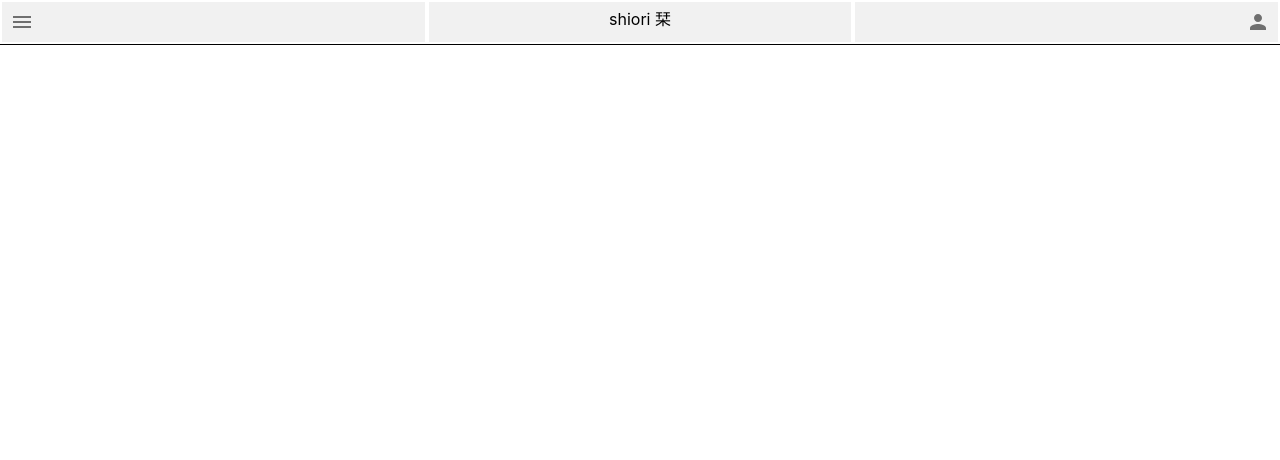
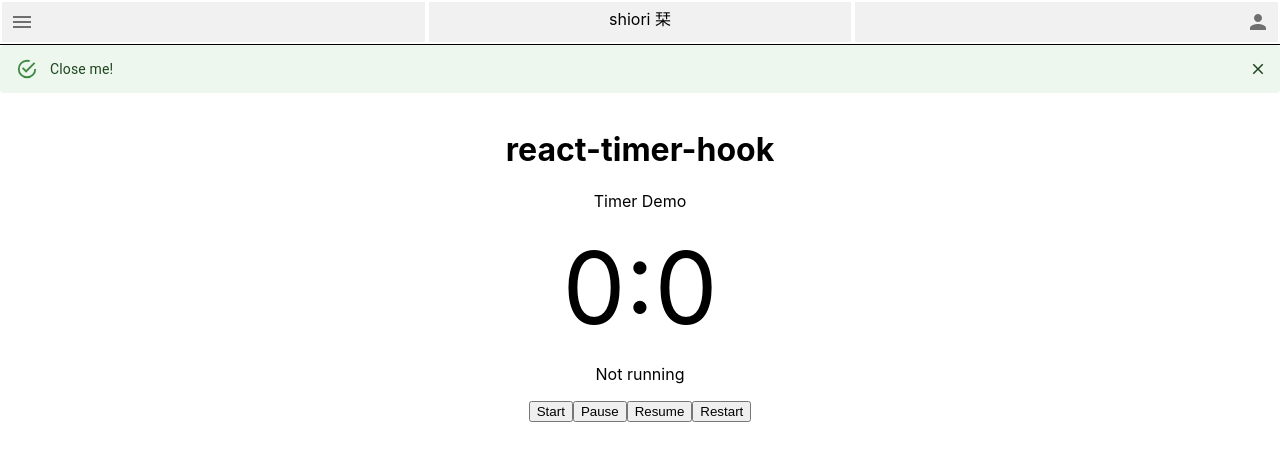
Before and after one commit to ken2020n/shiori-frontend-mvp, a React (Create React App) app: page / in a window 1280 px wide. Shown: the top 460 px of the page. Built offline with nearby package versions, Linux system fonts and the light colour scheme.

Commit message:
feat: implement basic timer feature and layout

```diff
--- a/package.json
+++ b/package.json
@@ -14,6 +14,7 @@
     "react": "^18.2.0",
     "react-dom": "^18.2.0",
     "react-scripts": "5.0.1",
+    "react-timer-hook": "^3.0.5",
     "sass": "^1.54.4",
     "web-vitals": "^2.1.4"
   },
--- a/src/App.js
+++ b/src/App.js
@@ -1,11 +1,20 @@
 // import logo from './logo.svg';
 import './App.css';
 import Header from "./components/Header";
+import Timer from "./components/Timer";
+import React, {useState, useEffect} from 'react';
 
 function App() {
+    // const DEFAULT_TIME = 25 * 60;
+    const DEFAULT_TIME = 1;
+
     return (
         <div className="App">
-            <Header />
+            <Header
+            />
+            <Timer
+                time={DEFAULT_TIME}
+            />
             {/*<header className="App-header">*/}
             {/*<img src={logo} className="App-logo" alt="logo" />*/}
             {/*<p>*/}
--- /dev/null
+++ b/src/components/Timer.css
@@ -0,0 +1,11 @@
+#TimerContainer {
+    background-color: red;
+    height: 300px;
+}
+
+#Timer {
+    background-color: blue;
+    margin: 10px;
+    line-height: 30px;
+    font-size: 5rem;
+}
--- /dev/null
+++ b/src/components/Timer.jsx
@@ -0,0 +1,87 @@
+import React, {useState, useEffect} from 'react';
+import {useTimer} from 'react-timer-hook';
+import {Alert, IconButton, Collapse} from '@mui/material';
+import CloseIcon from '@mui/icons-material/Close';
+
+export default function Timer({time}) {
+
+    const [open, setOpen] = React.useState(true);
+
+    const timeInSeconds = parseInt(time)
+    const date = new Date();
+    date.setSeconds(date.getSeconds() + timeInSeconds);
+    const expiryTimestamp = date;
+
+    const [reload, setReload] = useState(false);
+
+    useEffect(() => {
+        console.log("Timer reload")
+        const date = new Date();
+        date.setSeconds(date.getSeconds() + time);
+        restart(date);
+        setReload(false);
+    }, [reload]);
+
+    const {
+        seconds,
+        minutes,
+        // hours,
+        // days,
+        isRunning,
+        start,
+        pause,
+        resume,
+        restart,
+    } = useTimer({
+        expiryTimestamp,
+        onExpire: () => handleTimeExpired()
+    });
+
+    const handleTimeExpired = () => {
+        console.log("onExpired")
+        setOpen(true);
+    }
+
+    return (
+        <div>
+            <Collapse in={open}>
+                <Alert
+                    action={
+                        <IconButton
+                            aria-label="close"
+                            color="inherit"
+                            size="small"
+                            onClick={() => {
+                                setOpen(false);
+                            }}
+                        >
+                            <CloseIcon fontSize="inherit"/>
+                        </IconButton>
+                    }
+                    sx={{mb: 2}}
+                >
+                    Close me!
+                </Alert>
+            </Collapse>
+
+            <div style={{textAlign: 'center'}}>
+                <h1>react-timer-hook </h1>
+                <p>Timer Demo</p>
+                <div style={{fontSize: '100px'}}>
+                    <span>{minutes}</span>:<span>{seconds}</span>
+                </div>
+                <p>{isRunning ? 'Running' : 'Not running'}</p>
+                <button onClick={start}>Start</button>
+                <button onClick={pause}>Pause</button>
+                <button onClick={resume}>Resume</button>
+                <button onClick={() => {
+                    // Restarts to 5 minutes timer
+                    const date = new Date();
+                    date.setSeconds(date.getSeconds() + time);
+                    restart(date)
+                }}>Restart
+                </button>
+            </div>
+        </div>
+    );
+}
```
Also changed, not shown: 1 other file (tests, documents, lock files or other folders).
